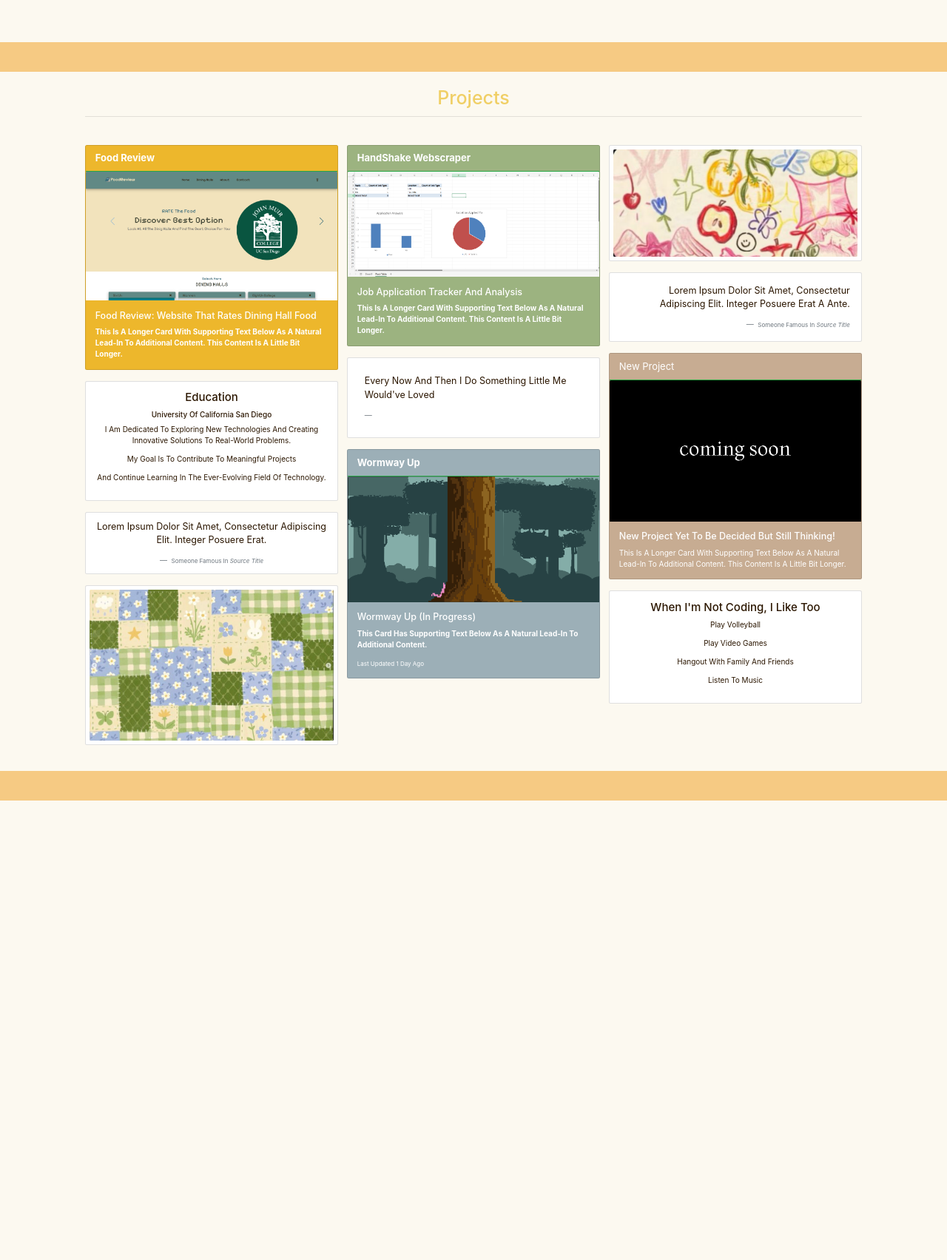
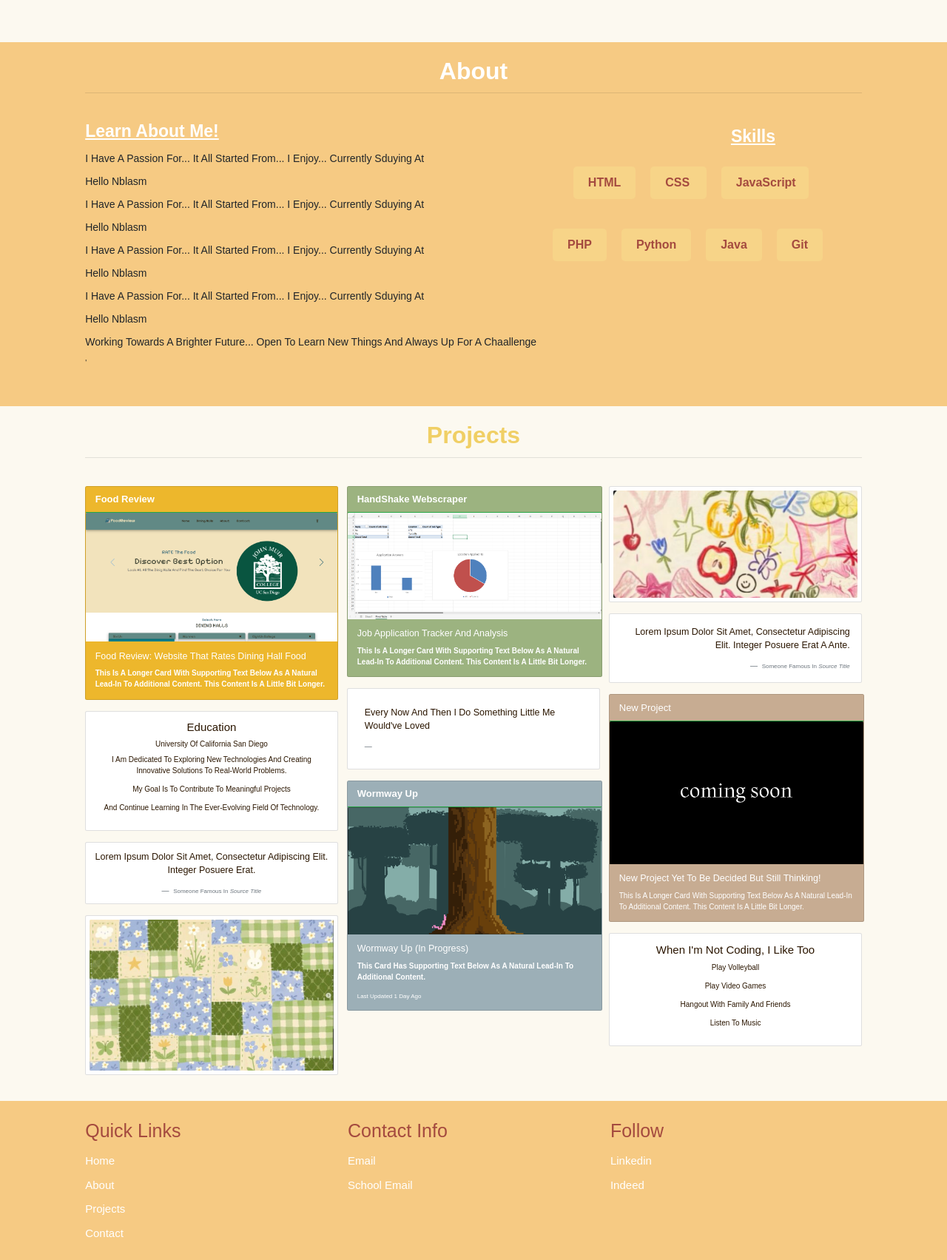
Before and after one commit to SabineLo/Portfolio, a plain HTML site: page index.html in a window 1280 px wide. Shown: the part 535-2238 px from the top of the page at 74% size. Before the commit the page ends 1617 px from the top, so only its background shows below. Drawn offline with nearby package versions, Linux system fonts and the light colour scheme.

Commit message:
Add files via upload

```diff
--- a/index.html
+++ b/index.html
@@ -94,12 +94,47 @@
                 </div>
               </div>
                     </p>-->
-        <section class="About"></section>
+        <section class="About">
+          <h3>About</h3>
+          <hr>
+          <div class="content">
+
+            <div class="Abouttext text-left mt-6">
+             <h4 class="header6">Learn About Me!</h4>
+             <p> I have a passion for... It all started from... I enjoy... currently sduying at</p>
+             <p>Hello nblasm</p>
+             <p> I have a passion for... It all started from... I enjoy... currently sduying at</p>
+             <p>Hello nblasm</p>
+             <p> I have a passion for... It all started from... I enjoy... currently sduying at</p>
+             <p>Hello nblasm</p>
+             <p> I have a passion for... It all started from... I enjoy... currently sduying at</p>
+             <p>Hello nblasm</p>
+             <p>Working towards a brighter future... open to learn new things and always up for a chaallenge</p>'
+
+            </div>
+            <h4 class="header7">Skills</h4>
+
+            <div class="About2">
+              <div class="skills-group1">
+              <div class="skills">HTML</div>
+              <div class="skills">CSS</div>
+              <div class="skills">JavaScript</div>
+            </div>
+            <div class="skills-group2">
+              <div class="skills">PHP</div>
+              <div class="skills">Python</div>
+              <div class="skills">Java</div>
+              <div class="skills">Git</div>
+            </div>
+            </div>
+
+          </div>
+        </section>
 
         <!--Section show off projects-->
         <section class="Projects">
            <div class="content">
-                <h1>Projects</h1>
+                <h3>Projects</h3>
                 <hr>
                 <div class="card-columns">
 
@@ -221,8 +256,26 @@
 
         </section>
         <!--Footer Section-->
-        <section class="footer">
-
+        <section class="footer" id="footer">
+          <div class="box-container">
+              <div class="box">
+                  <h3>Quick Links</h3>
+                  <a href="">home</a>
+                  <a href="">About</a>
+                  <a href="">Projects</a>
+                  <a href="">contact</a>
+              </div>
+              <div class="box">
+                  <h3>Contact Info</h3>
+                  <a href="">email</a>
+                  <a href="">school email</a>
+              </div>
+              <div class="box">
+                  <h3>follow</h3>
+                  <a href="">linkedin</a>
+                  <a href="">indeed</a>
+              </div>
+              </div>
         </section>
     </body>
 </html>
--- a/style.css
+++ b/style.css
@@ -18,6 +18,7 @@
     outline: none; border: none;
     text-transform: capitalize;
     transition: all .2s linear;
+    font-family: 'Source Sans Pro', sans-serif;
 }
 
 html{
@@ -26,6 +27,7 @@ html{
     scroll-padding-top:5.5rem ;
     scroll-behavior: smooth;
     background: #FCF9F0;
+    font-family: 'Source Sans Pro', sans-serif;
 }
 
 section{
@@ -120,7 +122,7 @@ header .icons a{
 .home .content h3{
     margin-top: 4.5cm;
     text-align:center;
-    font-size: 22px;
+    font-size: 24px;
     margin-bottom: 1rem;
     color:#9CB380;
     margin-left: -4.5cm;
@@ -129,7 +131,7 @@ header .icons a{
 .home .content h1{
     text-align: center;
     margin-bottom: 3cm;
-    font-size: 52px;
+    font-size: 58px;
     color:#6B6054;
     margin-left: -4cm;
 }
@@ -138,7 +140,7 @@ header .icons a{
     text-align: center;
     margin-top: -2.5cm;
     margin-bottom: 3cm;
-    font-size: 12px;
+    font-size: 16px;
     color:#9CAFB7;
     font-weight: bold;
     margin-left: -4cm;
@@ -182,55 +184,24 @@ header .icons a{
 
 /*About section*/
 
-.About h1{
+.About h3{
     color:#ffffff;
     text-align: center;
-}
-
-.About hr{
-    margin-bottom: 2cm;
+    font-size: 3.2rem;
+    font-weight: bold;
 }
 
 
-.About .content h2{
-    color: #A44A3F;
-    text-decoration: underline;
-
+.About .content{
+    margin-top: 1cm;
 }
 
-.About .content .card-header.firstA{
-    background-color: #949D6A;
-    font-weight: bold;
-    font-size: 8px;
-}
 
 .About p{
     font-size:14px;
 }
 
 
-.About .content .card-header.firstB{
-    background-color: #EDB72C;
-    font-weight: bold;
-    font-size: 14px;
-}
-
-.About .content .card-header.firstC{
-    background-color: #9CAFB7;
-    font-weight: bold;
-    font-size: 14px;
-}
-
-.About .card{
-    margin-bottom: 3cm;
-    box-shadow: var(--box-shadow);
-}
-
-
-.About li{
-    font-size: 14px;
-
-}
 
 .fa.fa-graduation-cap {
     font-size: large;
@@ -247,12 +218,74 @@ far.fa-heart{
     margin-right: 5px;
 }
 
+.About2 {
+    display: flex;
+    flex-direction: column; /* Stack the groups vertically */
+    align-items: flex-end; /* Align groups to the right */
+    width: 100%;
+  }
+
+.About .header6{
+    text-decoration:underline;
+    color: #ffffff;
+    font-weight: bold;
+    font-size: 2.3rem;
+    margin-bottom: 12px;
+}
+
+.About .header7{
+    text-align: center;
+    margin-left: 20cm;
+    margin-top: -8.65cm;
+    text-decoration:underline;
+    color: #ffffff;
+    font-weight: bold;
+    font-size: 2.3rem;
+    margin-bottom: 12px;
+  }
+
+
+.skills-group1 {
+    margin-right: 1.5cm;
+    margin-top: 1rem;
+    display: flex; /* Use flex for each group */
+    justify-content: flex-end; /* Align items to the right */
+  }
+
+.skills-group2 {
+    margin-right: 1cm;
+    margin-top: 1rem;
+    margin-bottom: 4cm;
+    display: flex; /* Use flex for each group */
+    justify-content: flex-end; /* Align items to the right */
+  }
+
+
+.skills {
+    width: 35%; /* Width for each skill */
+    margin: 5px; /* Add spacing */
+  }
+
+.About .skills{
+    padding: 1rem 2rem;
+    margin-bottom: 2.5rem;
+    margin-right: 1.5rem;
+    font-size: 1.6rem;
+
+    background: rgb(247, 212, 136);
+    border-radius: 5px;
+    font-weight: 600;
+    color: #A44A3F;
+}
+
 /*About section END F0CF65*/
 
 /*Project Section*/
-.Projects .content h1{
+.Projects .content h3{
     text-align: center;
     color: #F0CF65;
+    font-size: 3.2rem;
+    font-weight: bold;
 
 }
 
@@ -276,7 +309,7 @@ far.fa-heart{
 }
 
 .Projects .content .card.card2{
-    width: 100%;
+    width: 101%;
     height: 115%;
     background-color: #9CB380;
     color: #ffffff;
@@ -284,7 +317,7 @@ far.fa-heart{
 }
 
 .Projects .content .card.card3{
-    width: 100%;
+    width: 101%;
     height: 115%;
     background-color: #9CAFB7;
     color: #ffffff;
@@ -292,7 +325,7 @@ far.fa-heart{
 }
 
 .Projects .content .card.card4{
-    width: 100%;
+    width: 101%;
     height: 115%;
     background-color: #C7AC92;
     color: #ffffff;
@@ -348,6 +381,41 @@ far.fa-heart{
 header .icons #menu-bars{
     display:none;
 }
+
+/*Footer*/
+.footer .box-container{
+    display:grid;
+    grid-template-columns: repeat(auto-fit,minmax(25rem,1fr));
+    gap:1.5rem;
+
+}
+.footer .box-container .box h3{
+    padding:.5rem 0;
+    font-size: 2.5rem;
+    color:#A44A3F;
+}
+
+/*how to change the font*/
+.footer .box-container .box a{
+    font-family: "Pixelify Sans", sans-serif;
+    padding:.5rem 0;
+    font-size: 2.5rem;
+    color:#EBE9E2;
+}
+
+.footer .box-container .box a{
+    font-family: "Pixelify Sans", sans-serif;
+    display: block;
+    padding: .5rem 0;
+    font-size: 1.5rem;
+    color:#fff;
+}
+
+.footer .box-container .box a:hover{
+    color:#A44A3F;
+    text-decoration:underline;
+}
+
 
 
 
@@ -455,17 +523,52 @@ header .icons #menu-bars{
     }
 
     /*About section*/
-    .About .content h1 {
-        text-decoration: underline;
-        text-align: center;
-        font-size: 16px;
+    .About .header6{
+        font-size: 1.5rem;
+        margin-bottom: 12px;
     }
 
-    .About .content .card {
-        display: flex;  /* This will make the card's contents flex */
-        width: 70%;    /* Sets the width of the card */ /* Centers the card horizontally */
-        height: auto;   /* Allows the card to adjust height based on content */  /* Adds some padding inside the card */
+    .About .header7{
+        text-align: center;
+        margin-left: .2cm;
+        margin-right: 16cm;
+        margin-top: .65cm;
+        font-size: 1.5rem;
+        margin-bottom: 12px;
+      }
 
+      .About p{
+        font-size:12px;
+    }
+
+    .skills-group1 {
+        margin-right: 4.5cm;
+        margin-top: 1rem;
+        display: flex; /* Use flex for each group */
+        justify-content: flex-end; /* Align items to the right */
+      }
+
+    .skills-group2 {
+        margin-right: 4cm;
+        margin-top: 1rem;
+        margin-bottom: 2cm;
+        display: flex; /* Use flex for each group */
+        justify-content: flex-end; /* Align items to the right */
+      }
+
+
+    .skills {
+        width: 35%; /* Width for each skill */
+        margin: 5px; /* Add spacing */
+      }
+
+    .About .skills{
+        padding: 1rem 2rem;
+        margin-bottom: 2.5rem;
+        margin-right: 1rem;
+        font-size: 1.5rem;
+        border-radius: 5px;
+        font-weight: 400;
 
     }
 
```
